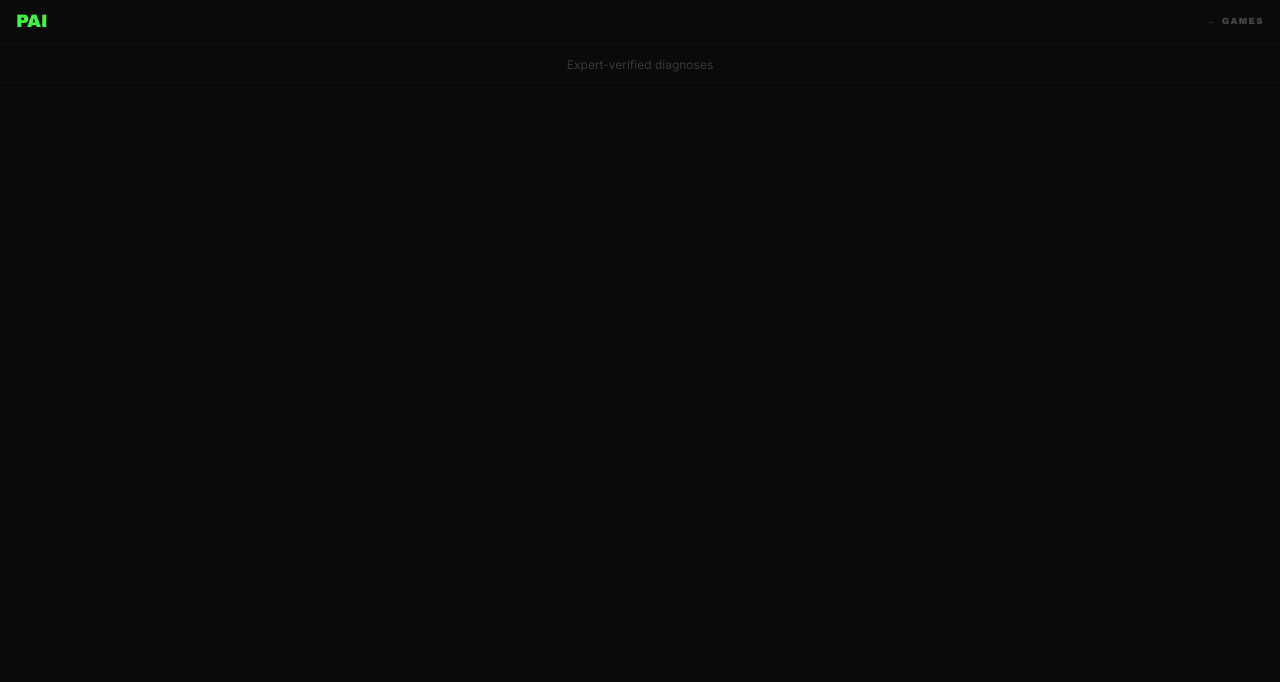
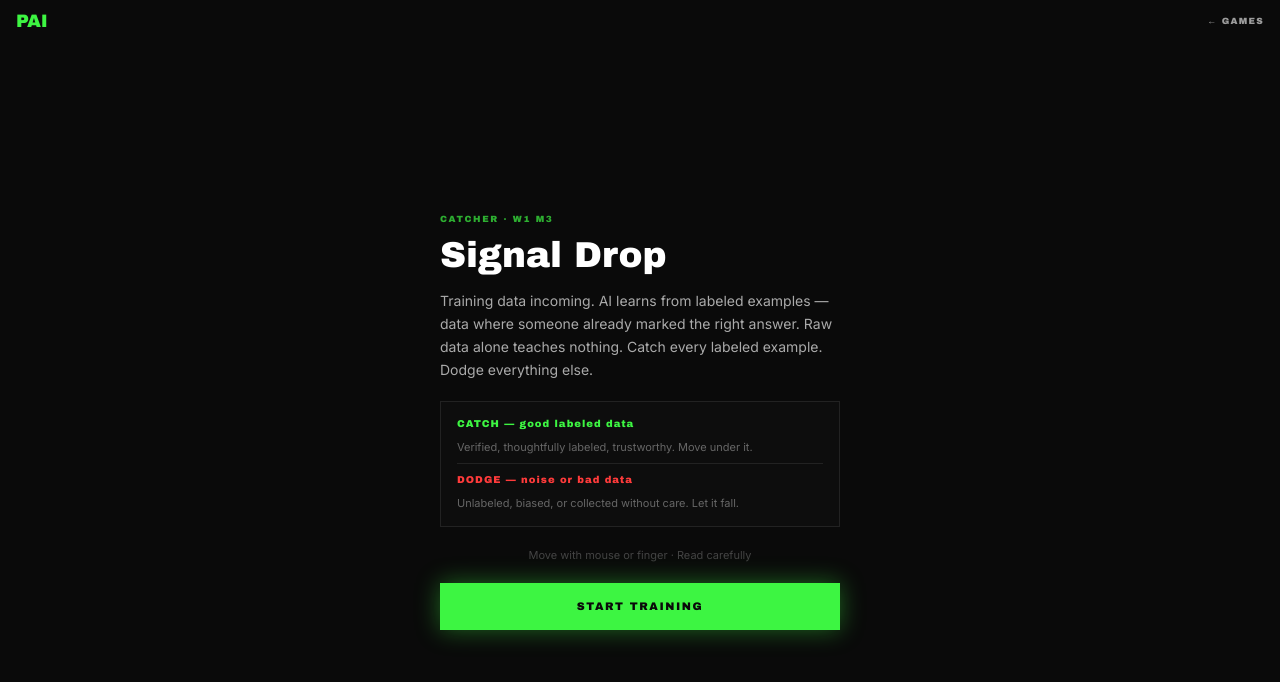
Before and after one commit to rafaelmaitraavalos-lang/pai-app, a Next.js app: page /games/signal-drop in a window 1280 px wide. Both pictures are taken after a click on the button "Skip intro". Shown: the top 682 px of the page. Built offline with nearby package versions, Linux system fonts and the light colour scheme; a web font is replaced by a local one.

Commit message:
Restore Signal Drop: replace PongGame with CatcherGame

```diff
--- a/app/games/signal-drop/page.tsx
+++ b/app/games/signal-drop/page.tsx
@@ -4,7 +4,9 @@
 import { useRouter } from 'next/navigation'
 import GameComplete from '../../components/GameComplete'
 import GameIntro from '../../components/GameIntro'
-import PongGame from '../../components/PongGame'
+import CatcherGame from '../../components/CatcherGame'
+import { CATCHER_GAMES } from '../../data/catcherGames'
+import { CATCHER_GAMES_PT } from '../../data/catcherGames_pt'
 
 const DISP  = "var(--font-display, 'Arial Black', sans-serif)"
 const BLACK = '#0a0a0a'
@@ -12,22 +14,16 @@
 
 export default function SignalDropPage() {
   const router = useRouter()
-  const [phase, setPhase]   = useState<'intro' | 'game' | 'done'>('intro')
-  const [isPT, setIsPT]     = useState(false)
-  const [isSlow, setIsSlow] = useState(false)
-  const [backRoute, setBackRoute] = useState('/games')
+  const [phase, setPhase] = useState<'intro' | 'game' | 'done'>('intro')
+  const [isPT, setIsPT] = useState(false)
 
   useEffect(() => {
     setIsPT(localStorage.getItem('pai_lang') === 'pt')
-    const grade = localStorage.getItem('pai_grade') ?? ''
-    const elemGrades = ['elem', 'fund1', 'K', '1st', '2nd', '3rd', '4th', '5th']
-    setIsSlow([...elemGrades, 'fund2'].includes(grade))
-    if (elemGrades.includes(grade))  setBackRoute('/elementary/home')
-    else if (grade === 'fund2')       setBackRoute('/elementary/middle-pt')
-    else if (grade === 'middle')      setBackRoute('/middle/home')
   }, [])
 
   if (phase === 'done') return <GameComplete slug="signal-drop" />
+
+  const game = isPT ? CATCHER_GAMES_PT['signal-drop'] : CATCHER_GAMES['signal-drop']
 
   if (phase === 'intro') return (
     <GameIntro
@@ -50,21 +46,21 @@
         'Your score tracks how much clean data you collected.',
       ]}
       onStart={() => setPhase('game')}
-      onBack={() => router.push(backRoute)}
+      onBack={() => router.push('/games')}
       isPT={isPT}
     />
   )
 
   return (
-    <div style={{ height: '100vh', background: BLACK, display: 'flex', flexDirection: 'column' }}>
-      <div style={{ background: BLACK, borderBottom: '1px solid #111', padding: '8px 16px', display: 'flex', alignItems: 'center', justifyContent: 'space-between', flexShrink: 0 }}>
+    <div style={{ height: '100vh', background: '#fff', display: 'flex', flexDirection: 'column' }}>
+      <div style={{ background: BLACK, padding: '8px 16px', display: 'flex', alignItems: 'center', justifyContent: 'space-between', flexShrink: 0 }}>
         <span style={{ fontFamily: DISP, fontSize: 18, letterSpacing: '-0.02em', color: GREEN }}>PAI</span>
-        <button onClick={() => router.push(backRoute)} style={{ fontFamily: DISP, fontSize: 9, letterSpacing: '0.14em', textTransform: 'uppercase', color: '#444', background: 'none', border: 'none', cursor: 'pointer', touchAction: 'manipulation' }}>
+        <button onClick={() => router.push('/games')} style={{ fontFamily: DISP, fontSize: 9, letterSpacing: '0.14em', textTransform: 'uppercase', color: '#fff', opacity: 0.6, background: 'none', border: 'none', cursor: 'pointer' }}>
           {isPT ? '← Jogos' : '← Games'}
         </button>
       </div>
-      <div style={{ flex: 1, minHeight: 0, display: 'flex', flexDirection: 'column' }}>
-        <PongGame onComplete={() => setPhase('done')} slow={isSlow} skipIntro />
+      <div style={{ flex: 1, minHeight: 0 }}>
+        <CatcherGame game={game} onComplete={() => setPhase('done')} />
       </div>
     </div>
   )
```
